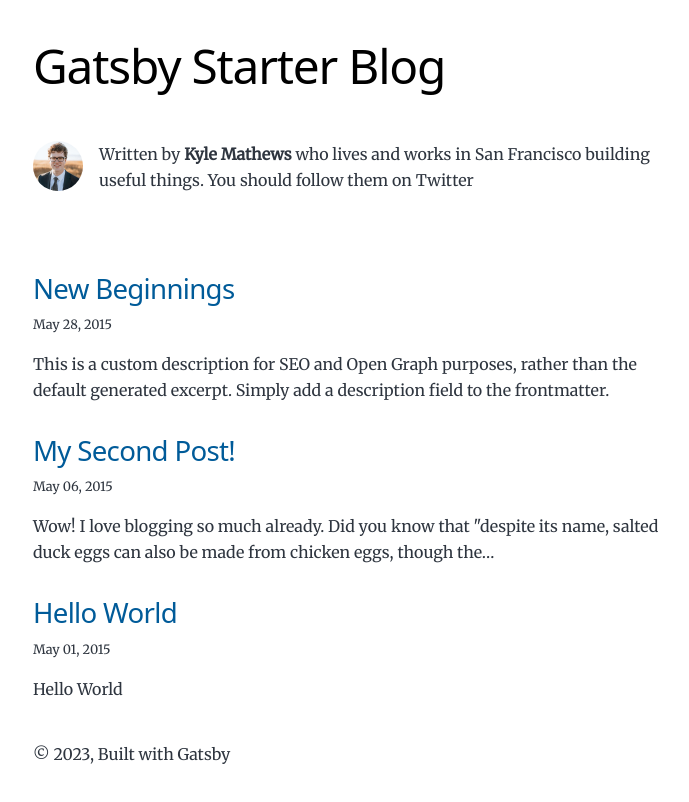
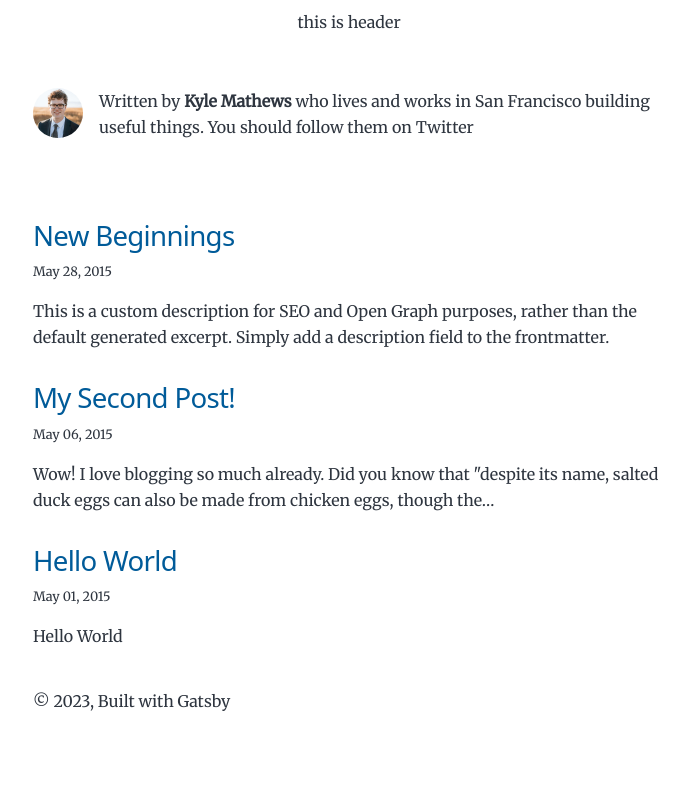
Before and after one commit to caseBread/caseBread.github.io, a Gatsby site: page / in a window 1280 px wide. Shown: the whole page, without its empty margins (291-980 px from the left). Built offline with nearby package versions, Linux system fonts and the light colour scheme; Gatsby itself is replaced by a stand-in of ours.

Commit message:
feat : add fixed header to main layout

```diff
--- a/src/components/layout.js
+++ b/src/components/layout.js
@@ -6,23 +6,14 @@
   const isRootPath = location.pathname === rootPath
   let header
 
-  if (isRootPath) {
   header = (
-      <h1 className="main-heading">
-        <Link to="/">{title}</Link>
-      </h1>
+    <div className="text-center py-[10px] fixed w-full ">this is header</div>
   )
-  } else {
-    header = (
-      <Link className="header-link-home" to="/">
-        {title}
-      </Link>
-    )
-  }
 
   return (
+    <>
+      <header className="global-header flex justify-center">{header}</header>
       <div className="global-wrapper" data-is-root-path={isRootPath}>
-      <header className="global-header">{header}</header>
         <main>{children}</main>
         <footer>
           © {new Date().getFullYear()}, Built with
@@ -30,6 +21,7 @@
           <a href="https://www.gatsbyjs.com">Gatsby</a>
         </footer>
       </div>
+    </>
   )
 }
 
```
Lines whose indentation alone changed are shown as unchanged.
